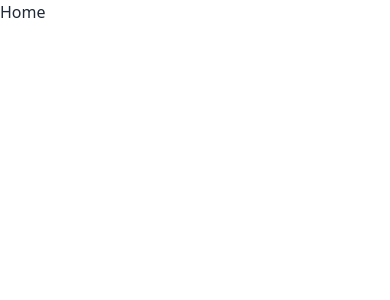
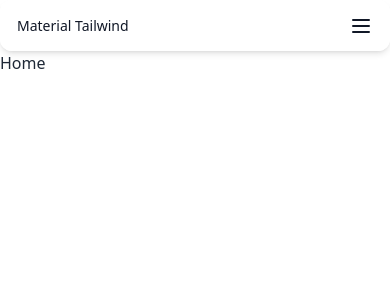
Before and after one commit to developerbadsa/Donation-Campaign, a React (Vite) app: page / in a window 390 px wide. Shown: the top 300 px of the page. Built offline with nearby package versions, Linux system fonts and the light colour scheme.

Commit message:
added navbar template and added navbar to layout

```diff
--- a/src/Layout/Layout.jsx
+++ b/src/Layout/Layout.jsx
@@ -1,9 +1,11 @@
 import React from 'react';
 import { Outlet } from 'react-router-dom';
+import Navbar from '../assets/Components/Header/Navbar';
 
 const Layout = () => {
       return (
             <div>
+                  <Navbar></Navbar>
                   <Outlet></Outlet>
             </div>
       );
--- /dev/null
+++ b/src/assets/Components/Header/Navbar.jsx
@@ -0,0 +1,107 @@
+
+
+const Navbar = () => {
+      return (
+            <div>
+                  <nav className="mx-auto block w-full max-w-screen-xl rounded-xl border border-white/80 bg-white bg-opacity-80 py-2 px-4 text-white shadow-md backdrop-blur-2xl backdrop-saturate-200 lg:px-8 lg:py-4">
+                        <div>
+                              <div className="container mx-auto flex items-center justify-between text-gray-900">
+                                    <a
+                                          href="#"
+                                          className="mr-4 block cursor-pointer py-1.5 font-sans text-sm font-normal leading-normal text-inherit antialiased"
+                                    >
+                                          <span>Material Tailwind</span>
+                                    </a>
+                                    <ul className="hidden items-center gap-6 lg:flex">
+                                          <li className="block p-1 font-sans text-sm font-normal leading-normal text-inherit antialiased">
+                                                <a className="flex items-center" href="#">
+                                                      Pages
+                                                </a>
+                                          </li>
+                                          <li className="block p-1 font-sans text-sm font-normal leading-normal text-inherit antialiased">
+                                                <a className="flex items-center" href="#">
+                                                      Account
+                                                </a>
+                                          </li>
+                                          <li className="block p-1 font-sans text-sm font-normal leading-normal text-inherit antialiased">
+                                                <a className="flex items-center" href="#">
+                                                      Blocks
+                                                </a>
+                                          </li>
+                                          <li className="block p-1 font-sans text-sm font-normal leading-normal text-inherit antialiased">
+                                                <a className="flex items-center" href="#">
+                                                      Docs
+                                                </a>
+                                          </li>
+                                    </ul>
+                                    <button
+                                          className="middle none center hidden rounded-lg bg-gradient-to-tr from-pink-600 to-pink-400 py-2 px-4 font-sans text-xs font-bold uppercase text-white shadow-md shadow-pink-500/20 transition-all hover:shadow-lg hover:shadow-pink-500/40 active:opacity-[0.85] disabled:pointer-events-none disabled:opacity-50 disabled:shadow-none lg:inline-block"
+                                          type="button"
+                                          data-ripple-light="true"
+                                    >
+                                          <span>Buy Now</span>
+                                    </button>
+                                    <button
+                                          className="middle none relative ml-auto h-6 max-h-[40px] w-6 max-w-[40px] rounded-lg text-center font-sans text-xs font-medium uppercase text-blue-gray-500 transition-all hover:bg-transparent focus:bg-transparent active:bg-transparent disabled:pointer-events-none disabled:opacity-50 disabled:shadow-none lg:hidden"
+                                          data-collapse-target="navbar"
+                                    >
+                                          <span className="absolute top-1/2 left-1/2 -translate-y-1/2 -translate-x-1/2 transform">
+                                                <svg
+                                                      xmlns="http://www.w3.org/2000/svg"
+                                                      className="h-6 w-6"
+                                                      fill="none"
+                                                      stroke="currentColor"
+                                                      strokeWidth="2"
+                                                >
+                                                      <path
+                                                            strokeLinecap="round"
+                                                            strokeLinejoin="round"
+                                                            d="M4 6h16M4 12h16M4 18h16"
+                                                      ></path>
+                                                </svg>
+                                          </span>
+                                    </button>
+                              </div>
+                              <div
+                                    className="block h-0 w-full basis-full overflow-hidden text-blue-gray-900 transition-all duration-300 ease-in lg:hidden"
+                                    data-collapse="navbar"
+                              >
+                                    <div className="container mx-auto pb-2">
+                                          <ul className="mt-2 mb-4 flex flex-col gap-2">
+                                                <li className="block p-1 font-sans text-sm font-normal leading-normal text-inherit antialiased">
+                                                      <a className="flex items-center" href="#">
+                                                            Pages
+                                                      </a>
+                                                </li>
+                                                <li className="block p-1 font-sans text-sm font-normal leading-normal text-inherit antialiased">
+                                                      <a className="flex items-center" href="#">
+                                                            Account
+                                                      </a>
+                                                </li>
+                                                <li className="block p-1 font-sans text-sm font-normal leading-normal text-inherit antialiased">
+                                                      <a className="flex items-center" href="#">
+                                                            Blocks
+                                                      </a>
+                                                </li>
+                                                <li className="block p-1 font-sans text-sm font-normal leading-normal text-inherit antialiased">
+                                                      <a className="flex items-center" href="#">
+                                                            Docs
+                                                      </a>
+                                                </li>
+                                          </ul>
+                                          <button
+                                                className="middle none center mb-2 block w-full rounded-lg bg-gradient-to-tr from-pink-600 to-pink-400 py-2 px-4 font-sans text-xs font-bold uppercase text-white shadow-md shadow-pink-500/20 transition-all hover:shadow-lg hover:shadow-pink-500/40 active:opacity-[0.85] disabled:pointer-events-none disabled:opacity-50 disabled:shadow-none"
+                                                type="button"
+                                                data-ripple-light="true"
+                                          >
+                                                <span>Buy Now</span>
+                                          </button>
+                                    </div>
+                              </div>
+                        </div>
+                  </nav>
+            </div>
+      );
+};
+
+export default Navbar;
```
